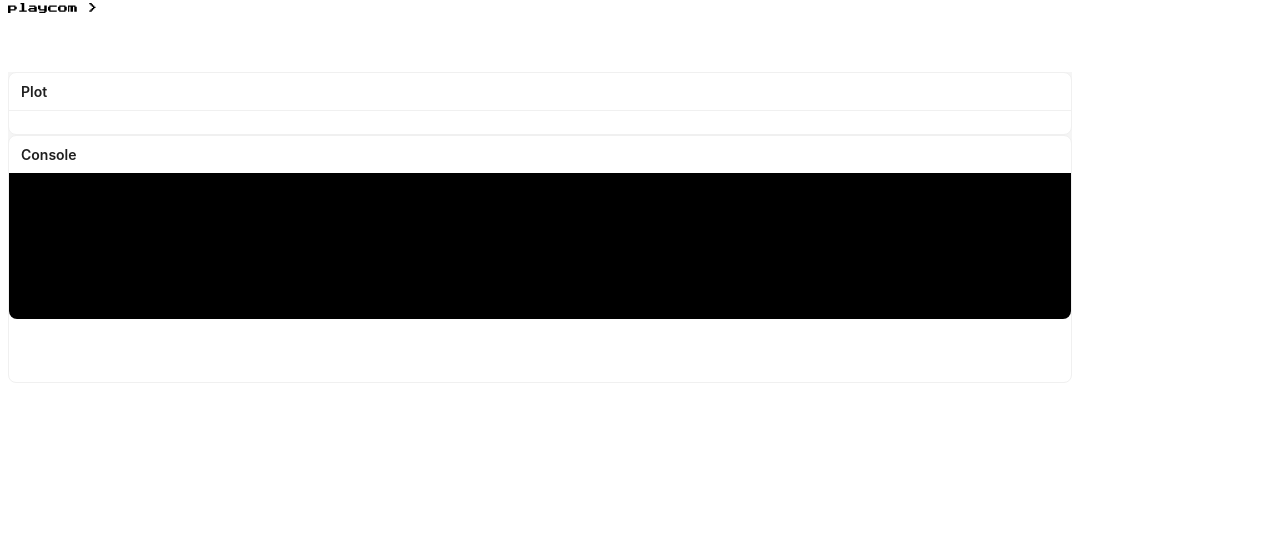
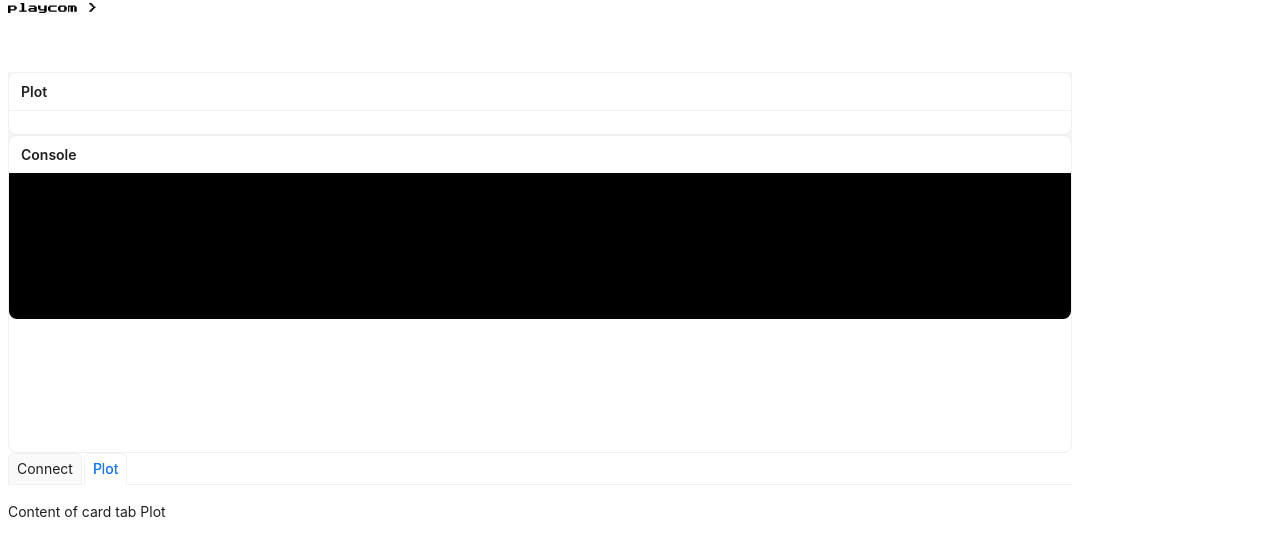
Before and after one commit to playforest/playcom, a React (Create React App) app in the folder client/: page / in a window 1280 px wide. Shown: the top 556 px of the page. Built offline with nearby package versions, Linux system fonts and the light colour scheme.

Commit message:
Add: Settings component template

```diff
--- a/client/src/App.js
+++ b/client/src/App.js
@@ -1,4 +1,4 @@
-import { AppHeader, Console, Plot } from './components';
+import { AppHeader, Console, Plot, Settings } from './components';
 
 import React from 'react'
 import { Switch, Link, Route } from 'react-router-dom';
@@ -40,6 +40,7 @@ const App = () => {
                     <Content>
                         <Plot />
                         <Console />
+                        <Settings />
                     </Content>
                     <Sider style={siderStyle}>Sider</Sider>
                 </Layout>
--- a/client/src/components/index.js
+++ b/client/src/components/index.js
@@ -1,3 +1,4 @@
 export { AppHeader } from './AppHeader';
 export { Console } from './Console';
 export { Plot } from './Plot';
+export { Settings } from './Settings';
--- a/client/src/components/settings.js
+++ b/client/src/components/settings.js
@@ -0,0 +1,26 @@
+import React, { useState } from 'react';
+import { Tabs } from 'antd';
+
+const tabs = ['Connect', 'Plot'];
+
+export const Settings = () => {
+    return (
+        <div>
+            <Tabs
+                defaultActiveKey='1'
+                type='card'
+                size='small'
+                items={
+                    tabs.map((el, i) => {
+                        const id = String(i);
+                        return {
+                            label: el,
+                            key: id,
+                            children: `Content of card tab ${el}`
+                        }
+                    })
+                }
+            />
+        </div>
+    )
+}
```
